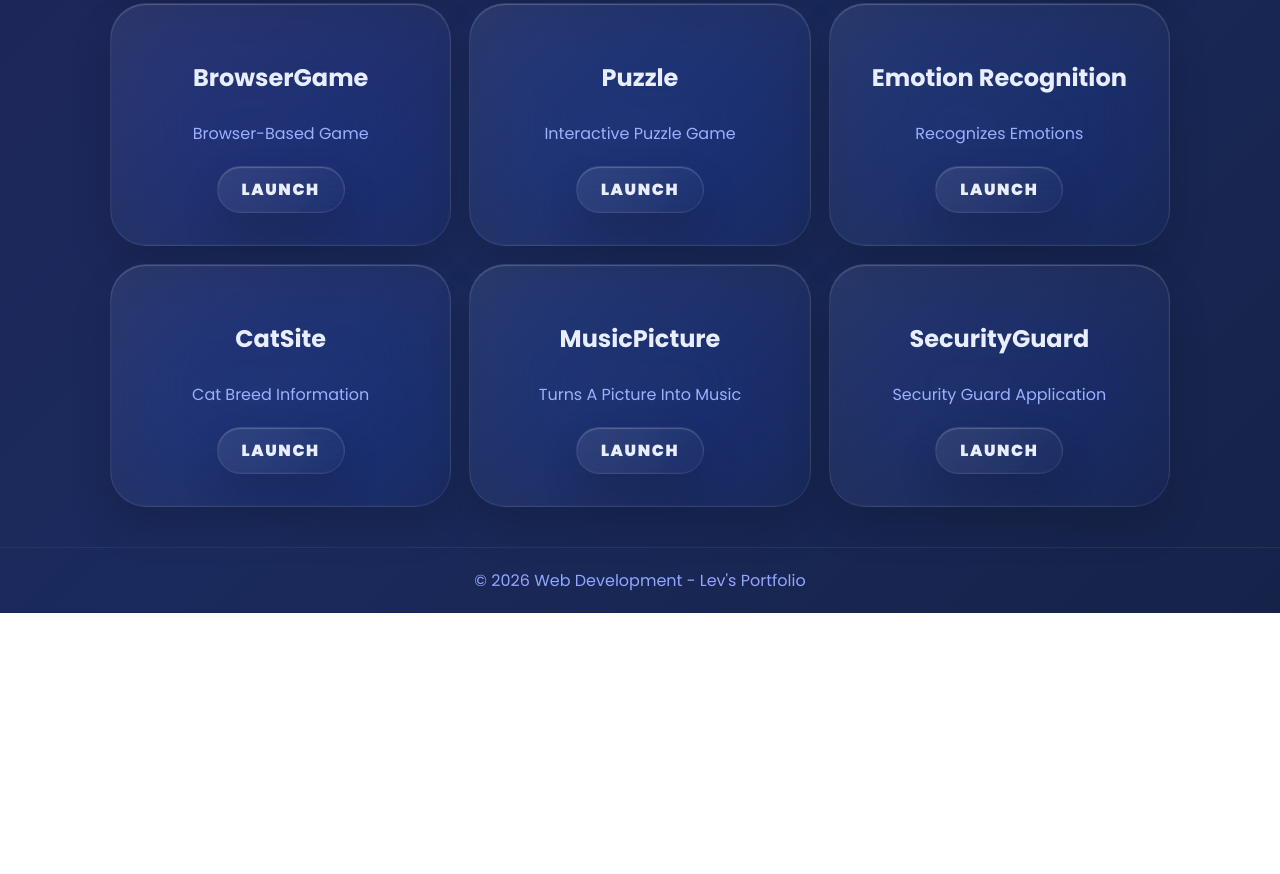
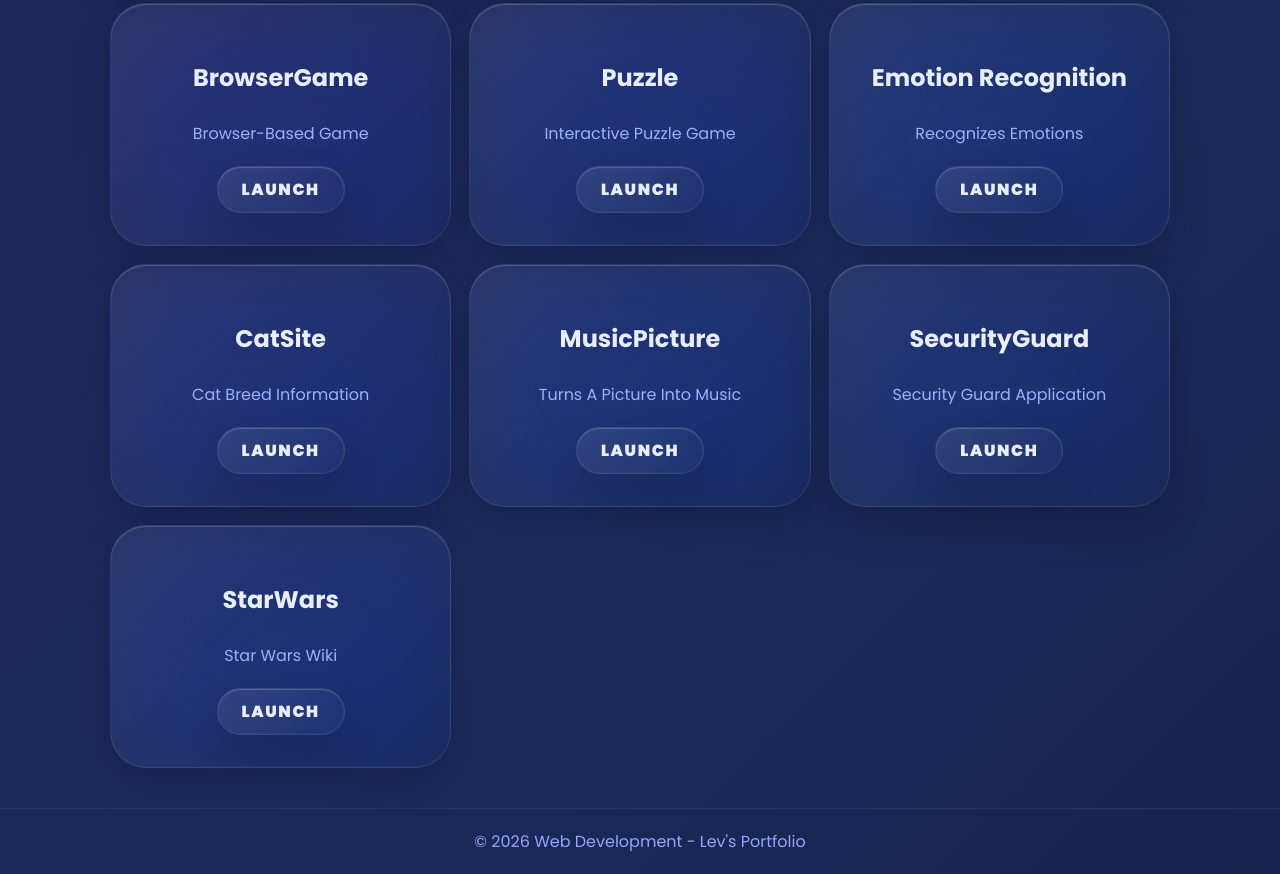
Before and after one commit to Lev787/Portfolio, a plain HTML site: page works.html in a window 1280 px wide. Shown: the part 1059-1933 px from the top of the page. Before the commit the page ends 1672 px from the top, so only its background shows below. Drawn offline with Linux system fonts and the light colour scheme.

Commit message:
Initial commit

```diff
--- a/works.html
+++ b/works.html
@@ -115,6 +115,12 @@
         <p style="color: #9db0ff; margin-bottom: 20px;">Security Guard Application</p>
         <a href="SecurityGuard/public/index.html" class="card" style="display: inline-flex; align-items: center; justify-content: center; padding: 10px 24px; text-decoration: none; color: var(--text); font-weight: 800; letter-spacing: 0.1em; margin: 0;">LAUNCH</a>
       </div>
+
+      <div class="card" style="display: flex; flex-direction: column; align-items: center; justify-content: center; min-height: 200px; text-align: center;">
+        <h3 style="margin-bottom: 10px; color: var(--text); font-size: 1.5rem;">StarWars</h3>
+        <p style="color: #9db0ff; margin-bottom: 20px;">Star Wars Wiki</p>
+        <a href="StarWars/public/index.html" class="card" style="display: inline-flex; align-items: center; justify-content: center; padding: 10px 24px; text-decoration: none; color: var(--text); font-weight: 800; letter-spacing: 0.1em; margin: 0;">LAUNCH</a>
+      </div>
     </section>
   </main>
 
```
